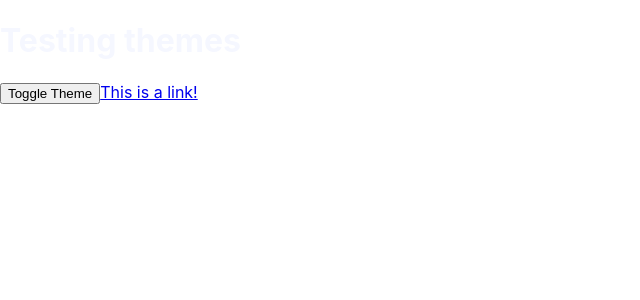
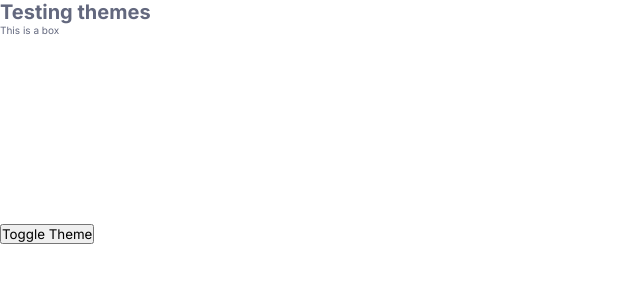
Before and after one commit to carlosloureda/fem-social-media-dashboard, a React (Create React App) app: page / in a window 1280 px wide. Shown: the top 300 px of the page, without its empty margins (0-640 px from the left). Built offline with nearby package versions, Linux system fonts and the light colour scheme.

Commit message:
feat: Added globalstyles with theme provider (Emotion)

```diff
--- a/src/App.tsx
+++ b/src/App.tsx
@@ -1,34 +1,37 @@
 import React from "react";
-import { Global, ThemeProvider } from "@emotion/react";
+import { ThemeProvider } from "@emotion/react";
+import GlobalStyles from "./theme/globalStyles";
 import styled from "@emotion/styled";
-
 import { BrowserRouter as Router, Switch, Route } from "react-router-dom";
 import { lightTheme, darkTheme } from "./theme/theme";
 
 const H1 = styled.h1`
-  color: ${(props: any) => props.theme.colors.primary};
+  color: ${(props: any) => props.theme.colors.fontPrimary};
 `;
+
+const Card = styled.div`
+  width: 200px;
+  height: 200px;
+  background-color: ${(props: any) => props.theme.colors.bgPrimary};
+  color: ${(props: any) => props.theme.colors.fontPrimary};
+`;
+
 function App() {
   const [isDarkTheme, setIsDarkTheme] = React.useState(false);
 
   return (
     <ThemeProvider theme={isDarkTheme ? darkTheme : lightTheme}>
       <Router>
-        {/* <Global styles={GlobalStyles} /> */}
+        <GlobalStyles />
 
         <Switch>
           <Route exact path="/">
             <div>
               <H1>Testing themes</H1>
-              <button
-                onClick={() => {
-                  // if (theme === lightTheme)
-                  setIsDarkTheme(!isDarkTheme);
-                }}
-              >
+              <Card>This is a box</Card>
+              <button onClick={() => setIsDarkTheme(!isDarkTheme)}>
                 Toggle Theme
               </button>
-              <a href="/">This is a link!</a>
             </div>
           </Route>
         </Switch>
--- a/src/theme/globalStyles.ts
+++ /dev/null
@@ -1,42 +0,0 @@
-import { css } from "@emotion/react";
-import { fonts } from "./variables";
-
-const GlobalStyles = css`
-  @import url("https://fonts.googleapis.com/css2?family=Poppins:wght@400;500;600;700&display=swap");
-  *,
-  *::after,
-  *::before {
-    margin: 0;
-    padding: 0;
-    box-sizing: inherit;
-    font-family: "Poppins", sans-serif;
-    line-height: 26px;
-  }
-  :root {
-    --text-color: black;
-    --bg-color-1: red;
-    --anchor-color-1: green;
-  }
-  :root.dark-mode {
-    --text-color: red;
-    --bg-color-1: black;
-    --anchor-color-1: red;
-  }
-  body {
-    box-sizing: border-box;
-    font-size: ${fonts.defaultFontSize};
-    font-weight: 400;
-    width: 100%;
-    height: 100vh;
-    background-color: var(--bg-color-1);
-    color: var(--text-color);
-    > a {
-      color: var(--anchor-color-1);
-    }
-  }
-  html {
-    font-size: 62.5%;
-  }
-`;
-
-export default GlobalStyles;
--- /dev/null
+++ b/src/theme/globalStyles.tsx
@@ -0,0 +1,35 @@
+import { css, Global, useTheme } from "@emotion/react";
+
+const GlobalStyles = () => {
+  const theme: any = useTheme();
+
+  return (
+    <Global
+      styles={css`
+        @import url(${theme.fonts.url});
+        *,
+        *::after,
+        *::before {
+          margin: 0;
+          padding: 0;
+          box-sizing: inherit;
+          font-family: ${theme.fonts.family}, sans-serif;
+          /* line-height: 26px; */
+        }
+        body {
+          box-sizing: border-box;
+          font-weight: 400;
+          width: 100%;
+          height: 100vh;
+          background-color: ${theme.colors.bgPrimary || "white"};
+        }
+
+        html {
+          font-size: 62.5%;
+        }
+      `}
+    />
+  );
+};
+
+export default GlobalStyles;
--- a/src/theme/theme.ts
+++ b/src/theme/theme.ts
@@ -1,21 +1,28 @@
-import { colors } from "./variables";
+import { colors, fonts } from "./variables";
 
 const primaryColors = {
   btnPrimary: "green",
   btnSecondary: "blue",
   btnTertiary: "red",
+  ...colors.primary,
 };
 
 export const lightTheme = {
   colors: {
+    bgPrimary: colors.light.white,
+    fontPrimary: colors.light.darkGrayishBlue,
     primary: colors.light.veryPaleBlue,
     ...primaryColors,
   },
+  fonts,
 };
 
 export const darkTheme = {
   colors: {
+    bgPrimary: colors.dark.veryDarkBlue2,
+    fontPrimary: colors.dark.font,
     primary: colors.dark.veryDarkBlue2,
     ...primaryColors,
   },
+  fonts,
 };
--- a/src/theme/variables.ts
+++ b/src/theme/variables.ts
@@ -6,6 +6,7 @@ export const colors = {
     twitter: "#1ca0f2",
     instagram: "linear-gradient(#fdc468, #df4996)",
     youTube: "#c4032a",
+    font: "#1D1F29",
   },
   dark: {
     veryDarkBlue1: "#1e202a",
@@ -14,6 +15,8 @@ export const colors = {
     desaturatedBlue: "#8b97c6",
     white: "#ffffff",
     toggle: "linear gradient(#378fe6, #3eda82)",
+    font: "#1D1F29",
+    cardGrey: "#333A55",
   },
   light: {
     white: "#ffffff",
@@ -22,6 +25,7 @@ export const colors = {
     darkGrayishBlue: "#63687e",
     veryDarkBlue: "#1e202a",
     toggle: "#aeb3cb",
+    cardGrey: "#F1F3FA",
   },
 };
 
@@ -38,7 +42,9 @@ export const breakpoints = {
 export const fonts = {
   defaultFontSize: "1rem", //TODO:
   hugeFontSize: "1.4rem", //overview and headings
-  family: "Inter", // https://fonts.google.com/specimen/Inter, weights: 400, 700
+  family: "Inter",
+  url:
+    "https://fonts.googleapis.com/css2?family=Inter:wght@400;700&display=swap",
   weightNormal: 400,
   weightBold: 700,
 };
```
Also changed, not shown: 1 other file (tests, documents, lock files or other folders).
